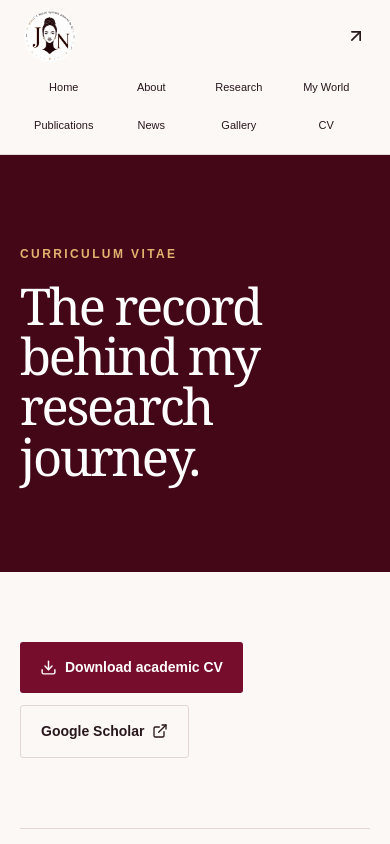
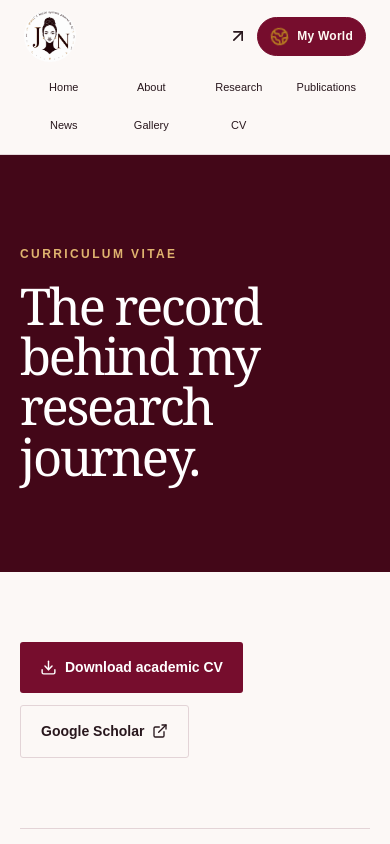
Before and after one commit to Judith989/judith-website-2026, a Next.js app: page /cv in a window 390 px wide. Shown: the top 844 px of the page. Built offline with nearby package versions, Linux system fonts and the light colour scheme; no server answers.

Commit message:
Promote My World in site header

```diff
--- a/app/globals.css
+++ b/app/globals.css
@@ -45,6 +45,11 @@ nav { display: flex; gap: 24px; font-size: 13px; }
 nav a, .header-contact { transition: color .2s ease; }
 nav a:hover { color: var(--green); }
 .header-contact { align-items: center; display: flex; gap: 6px; justify-self: end; font-size: 14px; font-weight: 700; }
+.header-actions { align-items: center; display: flex; gap: 18px; justify-self: end; }
+.header-world { align-items: center; background: var(--green); border: 1px solid var(--green); border-radius: 999px; color: #fffaf4; display: inline-flex; font-size: 13px; font-weight: 800; gap: 8px; letter-spacing: .02em; padding: 10px 15px; transition: background .2s ease, box-shadow .2s ease, transform .2s ease; white-space: nowrap; }
+.header-world:hover { background: #6f0f2c; box-shadow: 0 8px 20px rgba(79,0,25,.2); transform: translateY(-1px); }
+.header-world svg { animation: globe-spin 7s linear infinite; color: var(--gold); transform-origin: center; }
+@keyframes globe-spin { to { transform: rotate(360deg); } }
 
 .hero {
   display: grid;
@@ -462,7 +467,7 @@ footer p { margin: 0; }
 @media (max-width: 900px) {
   .site-header { grid-template-columns: 1fr auto; padding-bottom: 10px; padding-top: 10px; }
   .wordmark { grid-column: 1; grid-row: 1; }
-  .header-contact { grid-column: 2; grid-row: 1; }
+  .header-actions { grid-column: 2; grid-row: 1; }
   .site-header nav { display: flex; gap: 20px; grid-column: 1 / -1; max-width: 100%; min-width: 0; overflow-x: auto; padding: 10px 0 2px; scrollbar-width: none; white-space: nowrap; width: 100%; }
   .site-header nav::-webkit-scrollbar { display: none; }
   .hero { grid-template-columns: 1fr; padding-top: 70px; }
@@ -497,6 +502,8 @@ footer p { margin: 0; }
   .brand-name { display: none; }
   .header-contact { font-size: 0; }
   .header-contact svg { height: 20px; width: 20px; }
+  .header-actions { gap: 9px; }
+  .header-world { font-size: 12px; padding: 9px 12px; }
   .site-header nav { display: grid; gap: 4px 8px; grid-template-columns: repeat(4, minmax(0, 1fr)); overflow: visible; padding-top: 8px; white-space: normal; }
   .site-header nav a { align-items: center; display: flex; font-size: 11px; justify-content: center; min-height: 34px; text-align: center; }
   .section, .page-section { padding-left: 20px; padding-right: 20px; }
@@ -537,6 +544,10 @@ footer p { margin: 0; }
   footer { align-items: flex-start; flex-direction: column; gap: 10px; }
 }
 
+@media (prefers-reduced-motion: reduce) {
+  .header-world svg { animation: none; }
+}
+
 @media (max-width: 380px) {
   .hero { padding-left: 18px; padding-right: 18px; }
   .hero h1 { font-size: clamp(42px, 14.5vw, 52px); }
--- a/app/site-chrome.tsx
+++ b/app/site-chrome.tsx
@@ -1,13 +1,12 @@
 import Image from "next/image";
 import Link from "next/link";
 import type { ReactNode } from "react";
-import { ArrowUpRight } from "lucide-react";
+import { ArrowUpRight, Globe2 } from "lucide-react";
 
 const navigation = [
   ["Home", "/"],
   ["About", "/about"],
   ["Research", "/research"],
-  ["My World", "/research-world"],
   ["Publications", "/publications"],
   ["News", "/news"],
   ["Gallery", "/gallery"],
@@ -24,9 +23,10 @@ export function SiteHeader() {
       <nav aria-label="Main navigation">
         {navigation.map(([label, href]) => <Link key={href} href={href}>{label}</Link>)}
       </nav>
-      <Link className="header-contact" href="/contact">
-        Contact <ArrowUpRight size={15} />
-      </Link>
+      <div className="header-actions">
+        <Link className="header-contact" href="/contact">Contact <ArrowUpRight size={15} /></Link>
+        <Link className="header-world" href="/research-world"><Globe2 size={19} aria-hidden="true" /><span>My World</span></Link>
+      </div>
     </header>
   );
 }
```
